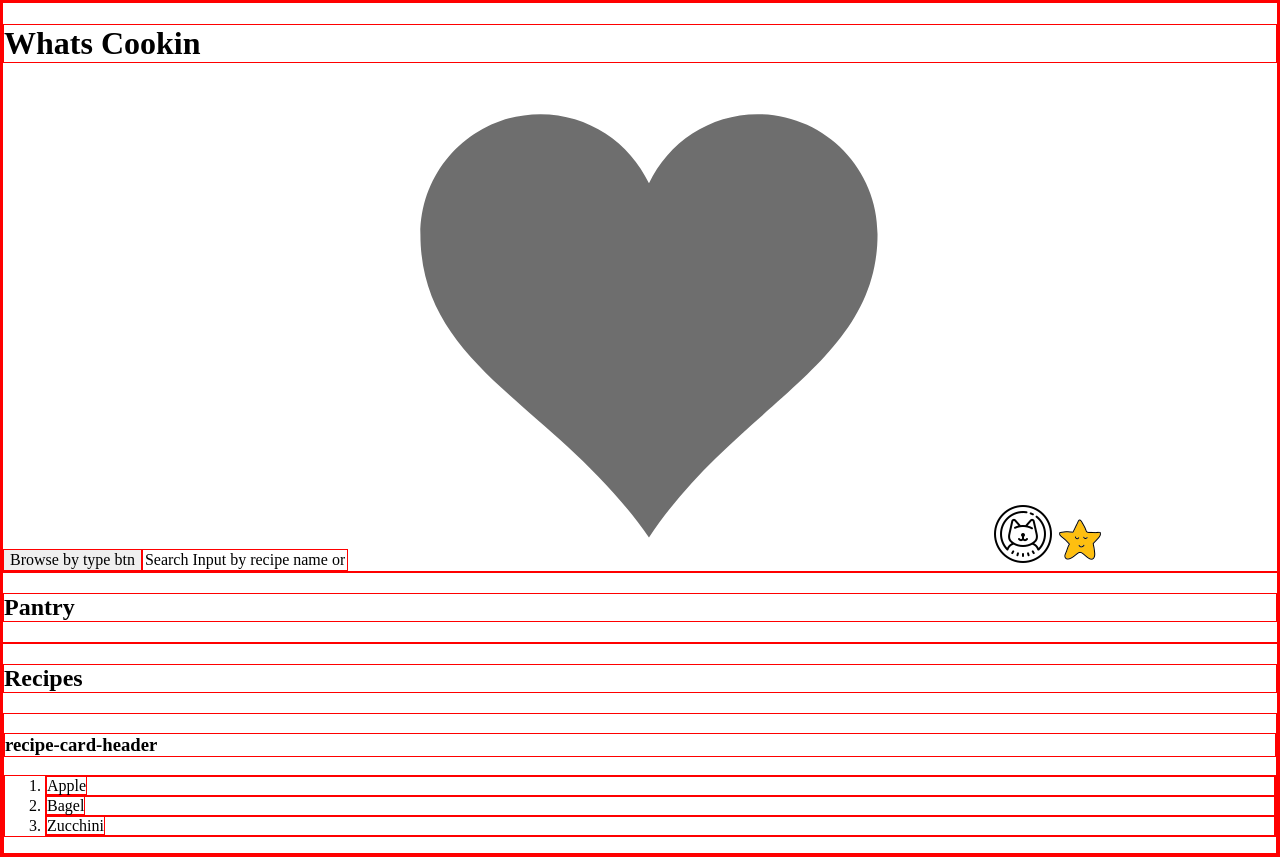
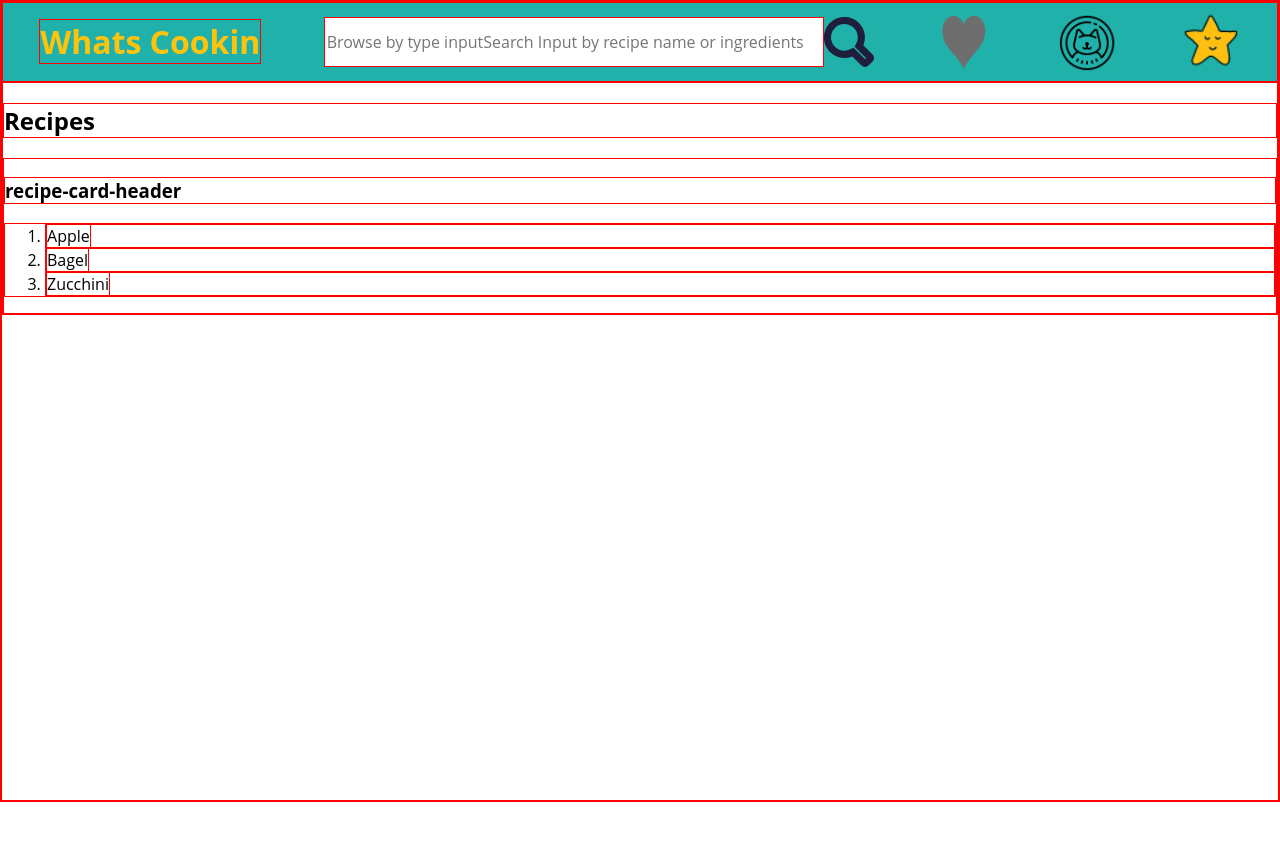
Before and after one commit to Edwardjackc/whats-cooking, a website: page src/index.html in a window 1280 px wide. After the commit the page ends 802 px from the top, so only its background shows below. Drawn offline with Linux system fonts and the light colour scheme.

Commit message:
Add style to header

```diff
--- a/src/index.html
+++ b/src/index.html
@@ -9,10 +9,16 @@
     <title>Whats Cookin</title>
   </head>
   <body>
-    <header><h1>Whats Cookin</h1><input type="button"value="Browse by type btn"><input value="Search Input by recipe name or ingredients">
-      <img src="images/grey_heart.svg"><img src="images/cat_icon.png"><img src="images/favorite_star.png">
+    <header><h1>Whats Cookin</h1>
+      <div class="header__div--container">
+        <input class="header__input"placeholder="Browse by type inputSearch Input by recipe name or ingredients">
+        <img class="header__input--img"src="images/search.svg">
+      </div>
+      <img class="header__img"id="header__img--heart"type="button"src="images/grey_heart.svg">
+      <img class="header__img"id="header__img--cat"type="button"src="images/cat_icon.png">
+      <img class="header__img"id="header__img--favorite"type="button"src="images/favorite_star.png">
     </header>
-    <aside>
+    <aside class="sidebar">
       <h2>Pantry</h2>
     </aside>
     <main>
--- a/src/scripts.js
+++ b/src/scripts.js
@@ -9,4 +9,17 @@ localStorage.setItem('siteData', JSON.stringify(siteData))
 console.log(siteData)
 console.log(localStorage.getItem('siteData'))
 
-span.innerHTML = localData.siteName
+input.innerHTML = localData.siteName
+
+
+
+function openSideBar() {
+  document.getElementById("mySidebar").style.width = "250px";
+  document.getElementById("main").style.marginLeft = "250px";
+}
+
+/* Set the width of the sidebar to 0 and the left margin of the page content to 0 */
+function closeSideBar() {
+  document.getElementById("mySidebar").style.width = "0";
+  document.getElementById("main").style.marginLeft = "0";
+}
--- a/src/styles.css
+++ b/src/styles.css
@@ -1,4 +1,69 @@
-* {
+*{
   box-sizing:border-box;
   border:1px solid  red
 }
+
+body{
+  height:100vh;
+  width:100%;
+  font-family: 'Open Sans', sans-serif;
+}
+
+/* HEADER */
+
+h1{
+  color: #ffc30c;
+}
+
+header{
+  width:100%;
+  display: flex;
+  justify-content: space-around;
+  flex-direction: row;
+  align-items: center;
+  background-color:lightseagreen;
+  height:10%;
+  padding:5px;
+}
+
+.header__img{
+  height:60px;
+  width:60px;
+}
+
+.header__input{
+  height:50px;
+  width:500px;
+  padding:2px;
+}
+
+.header__input--img{
+  height:50px;
+}
+
+.header__div--container{
+  display:flex;
+  border:black 1px;
+  flex-direction:row;
+  align-items:center;
+  height:50px;
+}
+
+/* MAIN */
+
+
+
+/* ASIDE */
+.sidebar {
+  background-color:blue;
+  height: 100%; /* 100% Full-height */
+  width: 0; /* 0 width - change this with JavaScript */
+  position: fixed; /* Stay in place */
+  z-index: 1; /* Stay on top */
+  top: 0;
+  left: 0;
+  background-color: #111; /* Black*/
+  overflow-x: hidden; /* Disable horizontal scroll */
+  padding-top: 60px; /* Place content 60px from the top */
+  transition: 0.5s; /* 0.5 second transition effect to slide in the sidebar */
+}
```
Also changed, not shown: src/user.js (+7 -0 lines), src/images/search.svg (added).
